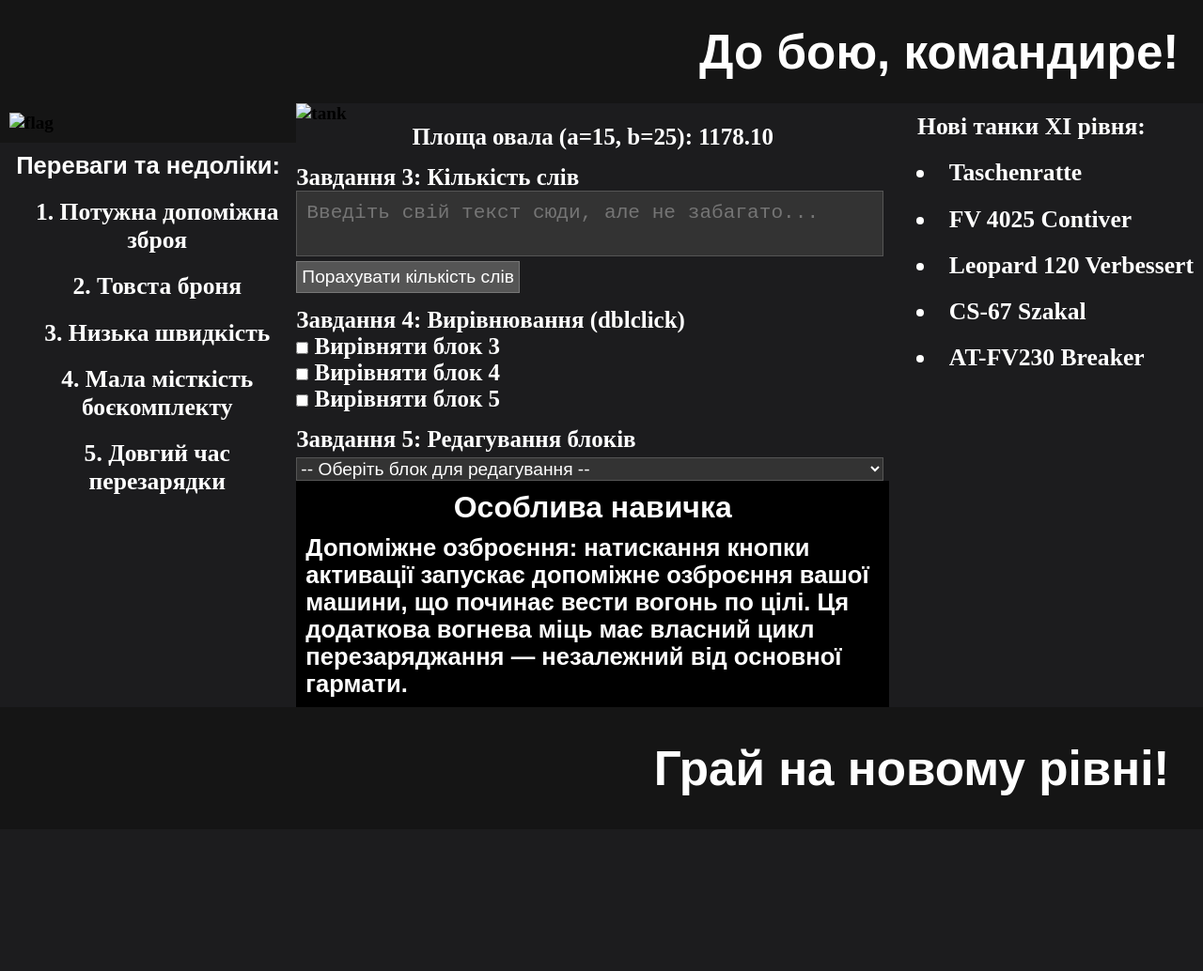
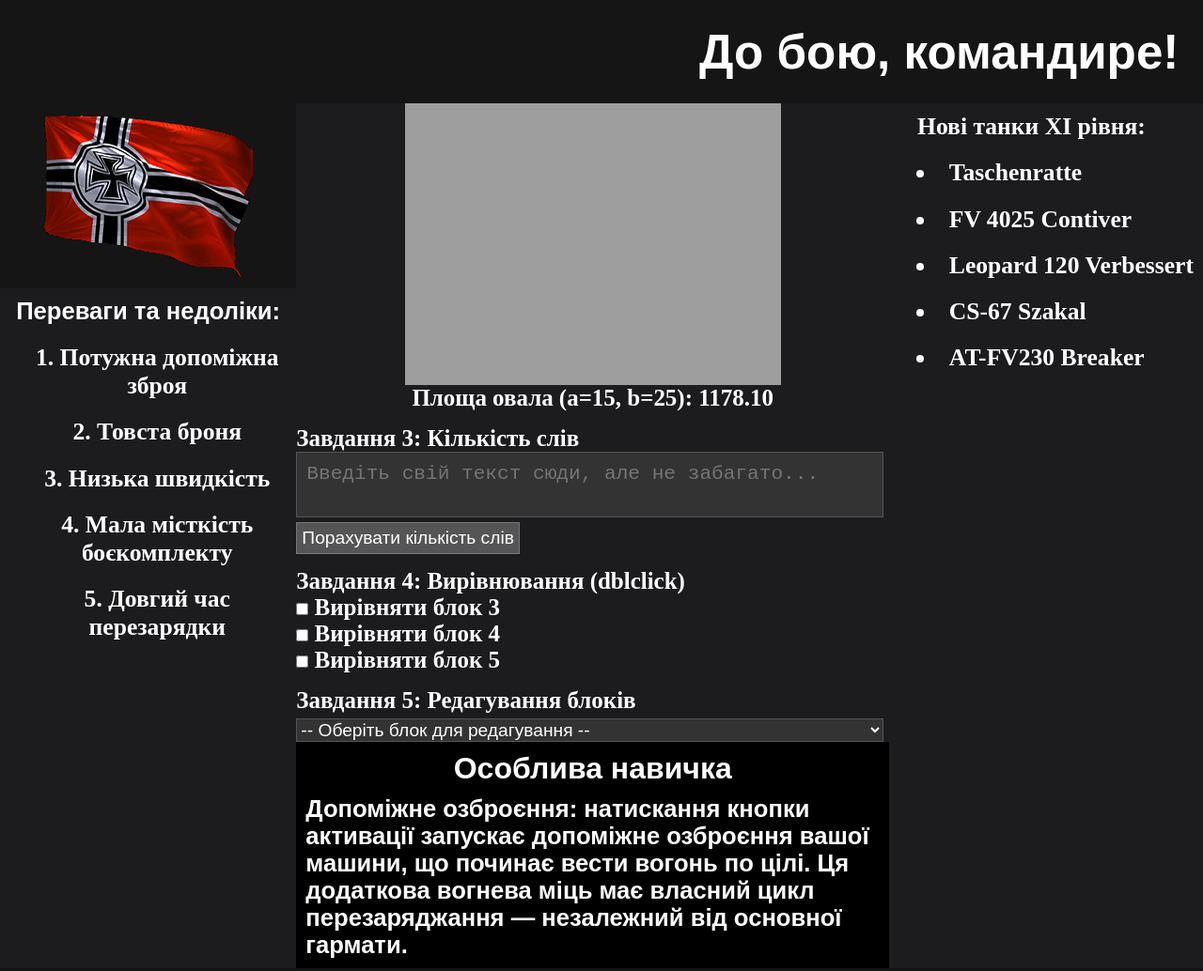
Before and after one commit to nikitae52/WEB5, a plain HTML site: page index.html in a window 1280 px wide. Shown: the top 1034 px of the page at 94% size. Before the commit the page ends 883 px from the top, so only its background shows below. Drawn offline with Linux system fonts and the light colour scheme; the site is published under a folder, as on GitHub Pages, so addresses that start at the root find nothing.

Commit message:
Update index.html

```diff
--- a/index.html
+++ b/index.html
@@ -19,7 +19,7 @@
     <div class="main">
       <div class="left-column">
         <div class="block block2">
-          <img src="/pictures/germany_small.png" alt="flag">
+          <img src="pictures/germany_small.png" alt="flag">
         </div>
         <div class="block block5">
           <p>Нові танки ХІ рівня:</p>
@@ -34,7 +34,7 @@
       </div>
       <div class="center-column">
         <div class="block block3">
-          <img src="/pictures/tash.png" alt="tank" usemap="#tankmap">
+          <img src="pictures/tash.png" alt="tank" usemap="#tankmap">
           <map name="tankmap">
             <area shape="rect" coords="263,4,938,767" alt="Tank" href="https://worldoftanks.eu/uk/news/general-news/update-2-0-tier-11-heavy-tanks/">
           </map>
```
